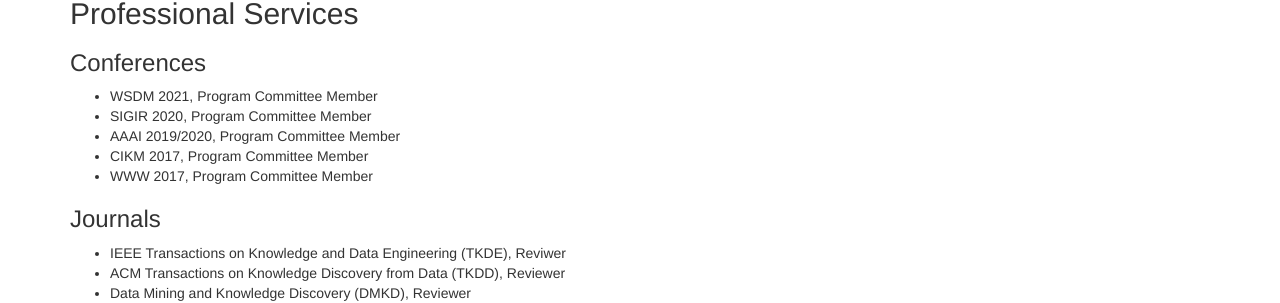
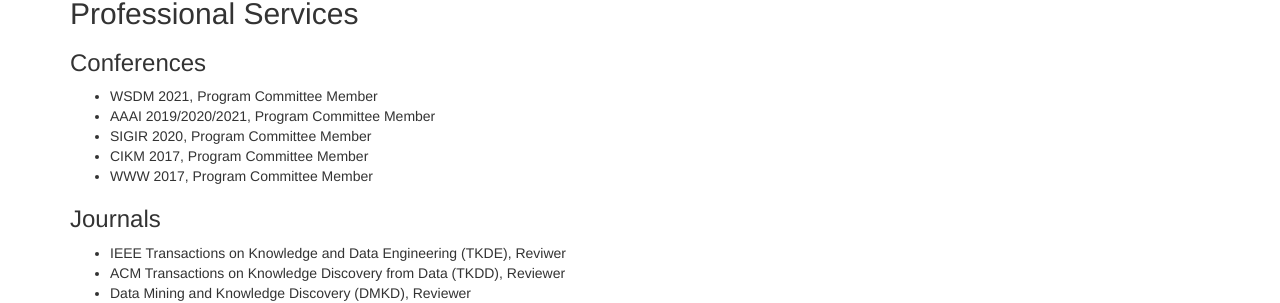
Before and after one commit to BuckeyeDM/BuckeyeDM.github.io, a Jekyll site: the page built from index.md, in a window 1280 px wide. Shown: the part 1235-1538 px from the top of the page. Built offline with Jekyll 4.4.1, drawn with Linux system fonts in a browser that asks for light colours.

Commit message:
Update index.md

```diff
--- a/index.md
+++ b/index.md
@@ -41,8 +41,8 @@
 ## Professional Services
 ### Conferences
 * WSDM 2021, Program Committee Member
+* AAAI 2019/2020/2021, Program Committee Member
 * SIGIR 2020, Program Committee Member
-* AAAI 2019/2020, Program Committee Member
 * CIKM 2017, Program Committee Member
 * WWW 2017, Program Committee Member
 
```
